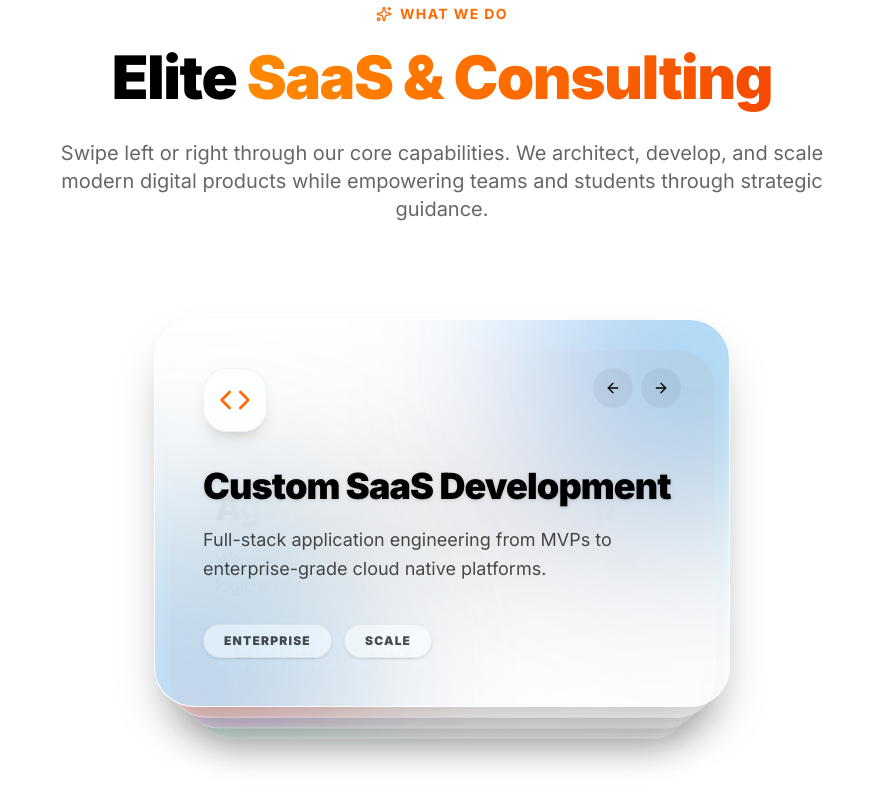
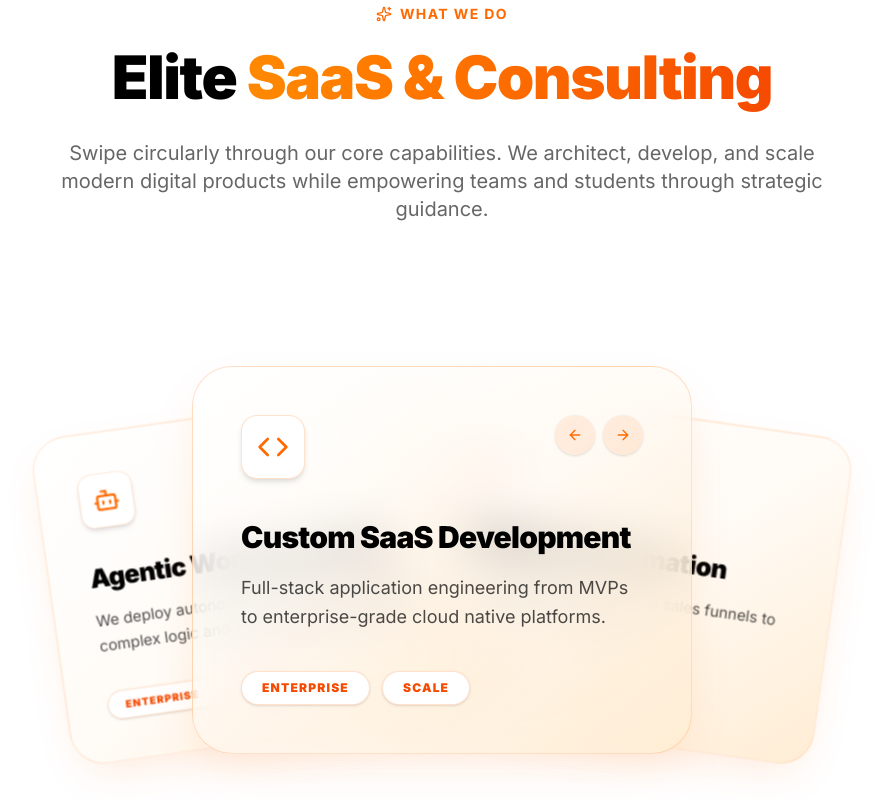
Before and after one commit to A-Generative-Slice/A-generative-slice, a React (Vite) app: page / in a window 1280 px wide. Shown: the part 2340-3140 px from the top of the page, without its empty margins (198-1081 px from the left). Built offline with nearby package versions, Linux system fonts and the light colour scheme.

Commit message:
Update UX: Convert Services to Orange-themed Circular Fan Layout with working buttons

```diff
--- a/src/components/ServicesSection.tsx
+++ b/src/components/ServicesSection.tsx
@@ -3,78 +3,70 @@ import { motion, AnimatePresence } from 'framer-motion';
 import { Bot, Cloud, Workflow, Lightbulb, Users, Code, LineChart, Sparkles, ShoppingCart, GraduationCap, MessageSquare, ArrowRight, ArrowLeft } from 'lucide-react';
 
 export const ServicesSection = () => {
-    const initialServices = [
+    const services = [
         {
             title: "Custom SaaS Development",
             description: "Full-stack application engineering from MVPs to enterprise-grade cloud native platforms.",
-            icon: <Code className="w-8 h-8" />,
-            color: "from-blue-600 to-cyan-500"
+            icon: <Code className="w-8 h-8" />
         },
         {
             title: "Agentic Workflow Setup",
             description: "We deploy autonomous AI agents to handle complex logic and self-operating workflows.",
-            icon: <Bot className="w-8 h-8" />,
-            color: "from-orange-500 to-red-600"
+            icon: <Bot className="w-8 h-8" />
         },
         {
             title: "Intelligent Automation",
             description: "Automate marketing, HR, and sales funnels to scale operations effortlessly.",
-            icon: <Workflow className="w-8 h-8" />,
-            color: "from-purple-600 to-pink-500"
+            icon: <Workflow className="w-8 h-8" />
         },
         {
             title: "Cloud Management",
             description: "Scalable infrastructure, serverless architectures, and CI/CD pipelines.",
-            icon: <Cloud className="w-8 h-8" />,
-            color: "from-emerald-500 to-teal-600"
+            icon: <Cloud className="w-8 h-8" />
         },
         {
             title: "E-Commerce Solutions",
             description: "High-conversion storefronts, custom marketplaces, and seamless payment integrations.",
-            icon: <ShoppingCart className="w-8 h-8" />,
-            color: "from-yellow-500 to-orange-500"
+            icon: <ShoppingCart className="w-8 h-8" />
         },
         {
             title: "Learning Platforms",
             description: "Custom LMS architecture, student portals, and course management systems.",
-            icon: <GraduationCap className="w-8 h-8" />,
-            color: "from-indigo-600 to-blue-500"
+            icon: <GraduationCap className="w-8 h-8" />
         },
         {
             title: "Chatbot Solutions",
             description: "AI-powered conversational agents for customer support, lead generation, and engagement.",
-            icon: <MessageSquare className="w-8 h-8" />,
-            color: "from-rose-500 to-pink-600"
+            icon: <MessageSquare className="w-8 h-8" />
         },
         {
             title: "Digital Marketing",
             description: "Data-driven growth strategies, SEO, and targeted ad campaigns.",
-            icon: <LineChart className="w-8 h-8" />,
-            color: "from-cyan-500 to-blue-600"
+            icon: <LineChart className="w-8 h-8" />
         },
         {
             title: "Consultation",
             description: "Strategic IT guidance, product architecture, and tech feasibility analysis.",
-            icon: <Lightbulb className="w-8 h-8" />,
-            color: "from-amber-500 to-yellow-600"
+            icon: <Lightbulb className="w-8 h-8" />
         },
         {
             title: "Student Mentorship",
             description: "Empowering the next generation of engineers through 1-on-1 guidance.",
-            icon: <Users className="w-8 h-8" />,
-            color: "from-fuchsia-600 to-purple-500"
+            icon: <Users className="w-8 h-8" />
         }
     ];
 
-    const [cards, setCards] = useState(initialServices);
+    const [cards, setCards] = useState(services);
 
     const handleSwipe = (direction: 1 | -1 = 1) => {
         setCards((prev) => {
             const newCards = [...prev];
             if (direction === 1) {
+                // Swipe Left -> Go Forward -> Move top to bottom
                 const topCard = newCards.shift();
                 if (topCard) newCards.push(topCard);
             } else {
+                // Swipe Right -> Go Backward -> Move bottom to top
                 const bottomCard = newCards.pop();
                 if (bottomCard) newCards.unshift(bottomCard);
             }
@@ -84,12 +76,13 @@ export const ServicesSection = () => {
 
     return (
         <section id="services" className="py-32 px-6 relative bg-white dark:bg-[#050505] overflow-hidden border-t border-black/5 dark:border-white/5">
-            <div className="absolute inset-0 bg-[radial-gradient(ellipse_at_top,_var(--tw-gradient-stops))] from-orange-500/10 via-transparent to-transparent pointer-events-none" />
+            {/* Subtle Orange Glow Background */}
+            <div className="absolute inset-0 bg-[radial-gradient(ellipse_at_center,_var(--tw-gradient-stops))] from-orange-500/10 via-transparent to-transparent pointer-events-none" />
 
             <div className="max-w-7xl mx-auto relative z-10 flex flex-col items-center">
 
                 {/* Centered Text Content */}
-                <div className="text-center max-w-3xl mb-20">
+                <div className="text-center max-w-3xl mb-24">
                     <motion.div
                         initial={{ opacity: 0, y: 20 }}
                         whileInView={{ opacity: 1, y: 0 }}
@@ -115,71 +108,86 @@ export const ServicesSection = () => {
                         transition={{ delay: 0.2 }}
                         className="text-black/60 dark:text-white/60 text-lg md:text-xl"
                     >
-                        Swipe left or right through our core capabilities. We architect, develop, and scale modern digital products while empowering teams and students through strategic guidance.
+                        Swipe circularly through our core capabilities. We architect, develop, and scale modern digital products while empowering teams and students through strategic guidance.
                     </motion.p>
                 </div>
 
-                {/* Centered Animated Vertical Card Stack with Horizontal Swipe */}
-                <div className="w-full relative h-[450px] flex justify-center perspective-1000 mt-4">
+                {/* Circular Fan Layout (Orange Theme) */}
+                <div className="w-full relative h-[450px] flex justify-center items-center perspective-1000 mt-4">
                     <AnimatePresence mode="popLayout">
                         {cards.map((service, i) => {
-                            // Only render top 4 cards for performance and visual clarity
-                            if (i > 3) return null;
+                            // Render only top 3 cards in the fan
+                            if (i > 2) return null;
 
                             const isTop = i === 0;
+                            let xOffset = 0;
+                            let yOffset = 0;
+                            let scale = 1;
+                            let rotate = 0;
+                            let zIndex = 10 - i;
+
+                            if (i === 0) {
+                                xOffset = 0; scale = 1; rotate = 0; yOffset = 0;
+                            } else if (i === 1) {
+                                xOffset = -180; scale = 0.85; rotate = -8; yOffset = 15;
+                            } else if (i === 2) {
+                                xOffset = 180; scale = 0.85; rotate = 8; yOffset = 15;
+                            }
 
                             return (
                                 <motion.div
-                                    key={service.title}
+                                    key={service.title} // Crucial for framer-motion array swapping
                                     layout
-                                    initial={{ opacity: 0, y: -50, scale: 0.8 }}
+                                    initial={{ opacity: 0, scale: 0.8, y: 50 }}
                                     animate={{
-                                        y: i * 30, // Push each card down by 30px
-                                        scale: 1 - i * 0.05, // Scale down by 5%
-                                        zIndex: 10 - i,
-                                        opacity: 1 - i * 0.15,
+                                        x: xOffset,
+                                        y: yOffset,
+                                        scale: scale,
+                                        rotateZ: rotate,
+                                        zIndex: zIndex,
+                                        opacity: 1
                                     }}
-                                    exit={{ opacity: 0, x: -200, scale: 0.8, transition: { duration: 0.2 } }}
+                                    exit={{ opacity: 0, scale: 0.5, transition: { duration: 0.2 } }}
                                     transition={{ type: "spring", stiffness: 300, damping: 25 }}
-                                    drag={isTop ? "x" : false} // Allow swiping left/right
+                                    drag={isTop ? "x" : false}
                                     dragConstraints={{ left: 0, right: 0 }}
                                     dragElastic={0.8}
                                     onDragEnd={(_, info) => {
-                                        if (info.offset.x > 100) {
-                                            handleSwipe(-1); // Swipe right -> Go backward
-                                        } else if (info.offset.x < -100) {
-                                            handleSwipe(1); // Swipe left -> Go forward
-                                        }
+                                        if (info.offset.x > 100) handleSwipe(-1); // Swipe Right -> Go Backwards
+                                        else if (info.offset.x < -100) handleSwipe(1); // Swipe Left -> Go Forwards
                                     }}
-                                    onClick={() => {
-                                        if (!isTop) handleSwipe(1);
-                                    }}
-                                    className={`absolute top-0 w-full max-w-xl bg-white/60 dark:bg-[#111111]/60 backdrop-blur-3xl border border-white/50 dark:border-white/10 rounded-[2.5rem] p-10 md:p-12 shadow-2xl ${isTop ? 'cursor-grab active:cursor-grabbing hover:shadow-orange-500/20' : 'cursor-pointer'} overflow-hidden`}
-                                    style={{ transformOrigin: 'top center' }}
+                                    // Make background orange-tinted
+                                    className={`absolute w-full max-w-[500px] bg-gradient-to-br from-white via-orange-50/50 to-orange-100 dark:from-[#111] dark:via-[#150d05] dark:to-[#2a1a0a] border border-orange-500/20 rounded-[2.5rem] p-10 md:p-12 shadow-[0_20px_50px_-12px_rgba(249,115,22,0.15)] dark:shadow-[0_20px_50px_-12px_rgba(249,115,22,0.05)] ${isTop ? 'cursor-grab active:cursor-grabbing hover:border-orange-500/40' : 'pointer-events-none'} overflow-hidden backdrop-blur-xl`}
                                 >
-                                    {/* Gorgeous Glassmorphic Glowing Orbs inside the card */}
-                                    <div className={`absolute -top-32 -right-32 w-80 h-80 bg-gradient-to-br ${service.color} rounded-full blur-[100px] opacity-40 dark:opacity-20 pointer-events-none`} />
-                                    <div className={`absolute -bottom-32 -left-32 w-80 h-80 bg-gradient-to-tr ${service.color} rounded-full blur-[100px] opacity-30 dark:opacity-10 pointer-events-none`} />
 
                                     <div className="relative z-10 flex flex-col h-full">
-                                        <div className="flex justify-between items-start mb-8">
-                                            <div className="w-16 h-16 rounded-3xl bg-white/80 dark:bg-black/50 backdrop-blur-md border border-black/5 dark:border-white/10 text-orange-500 flex items-center justify-center shadow-lg">
+                                        <div className="flex justify-between items-start mb-10">
+                                            <div className="w-16 h-16 rounded-2xl bg-white dark:bg-black border border-orange-500/20 text-orange-500 flex items-center justify-center shadow-md">
                                                 {service.icon}
                                             </div>
 
+                                            {/* Navigation Arrows inside the card */}
                                             {isTop && (
                                                 <div className="flex gap-2">
-                                                    <button onClick={(e) => { e.stopPropagation(); handleSwipe(-1); }} className="w-10 h-10 rounded-full bg-black/5 dark:bg-white/5 flex items-center justify-center hover:bg-black/10 dark:hover:bg-white/10 transition-colors">
-                                                        <ArrowLeft className="w-4 h-4 text-black dark:text-white" />
+                                                    <button
+                                                        onPointerDownCapture={(e) => e.stopPropagation()} // Prevents drag from intercepting click
+                                                        onClick={() => handleSwipe(-1)}
+                                                        className="w-10 h-10 rounded-full bg-orange-500/10 flex items-center justify-center hover:bg-orange-500 text-orange-500 hover:text-white transition-colors shadow-sm"
+                                                    >
+                                                        <ArrowLeft className="w-4 h-4" />
                                                     </button>
-                                                    <button onClick={(e) => { e.stopPropagation(); handleSwipe(1); }} className="w-10 h-10 rounded-full bg-black/5 dark:bg-white/5 flex items-center justify-center hover:bg-black/10 dark:hover:bg-white/10 transition-colors">
-                                                        <ArrowRight className="w-4 h-4 text-black dark:text-white" />
+                                                    <button
+                                                        onPointerDownCapture={(e) => e.stopPropagation()} // Prevents drag from intercepting click
+                                                        onClick={() => handleSwipe(1)}
+                                                        className="w-10 h-10 rounded-full bg-orange-500/10 flex items-center justify-center hover:bg-orange-500 text-orange-500 hover:text-white transition-colors shadow-sm"
+                                                    >
+                                                        <ArrowRight className="w-4 h-4" />
                                                     </button>
                                                 </div>
                                             )}
                                         </div>
 
-                                        <h3 className="text-3xl md:text-4xl font-black text-black dark:text-white mb-4 tracking-tight leading-tight drop-shadow-sm">
+                                        <h3 className="text-3xl font-black text-black dark:text-white mb-4 tracking-tight leading-tight">
                                             {service.title}
                                         </h3>
                                         <p className="text-black/70 dark:text-white/70 leading-relaxed text-lg mb-10 font-medium">
@@ -187,10 +195,10 @@ export const ServicesSection = () => {
                                         </p>
 
                                         <div className="flex gap-3 mt-auto">
-                                            <span className="px-5 py-2 bg-white/50 dark:bg-black/40 backdrop-blur-md border border-black/5 dark:border-white/5 rounded-full text-xs font-black uppercase tracking-widest text-black/70 dark:text-white/70 shadow-sm">
+                                            <span className="px-5 py-2 bg-white dark:bg-black border border-orange-500/20 rounded-full text-xs font-black uppercase tracking-widest text-orange-600 dark:text-orange-500 shadow-sm">
                                                 Enterprise
                                             </span>
-                                            <span className="px-5 py-2 bg-white/50 dark:bg-black/40 backdrop-blur-md border border-black/5 dark:border-white/5 rounded-full text-xs font-black uppercase tracking-widest text-black/70 dark:text-white/70 shadow-sm">
+                                            <span className="px-5 py-2 bg-white dark:bg-black border border-orange-500/20 rounded-full text-xs font-black uppercase tracking-widest text-orange-600 dark:text-orange-500 shadow-sm">
                                                 Scale
                                             </span>
                                         </div>
```
